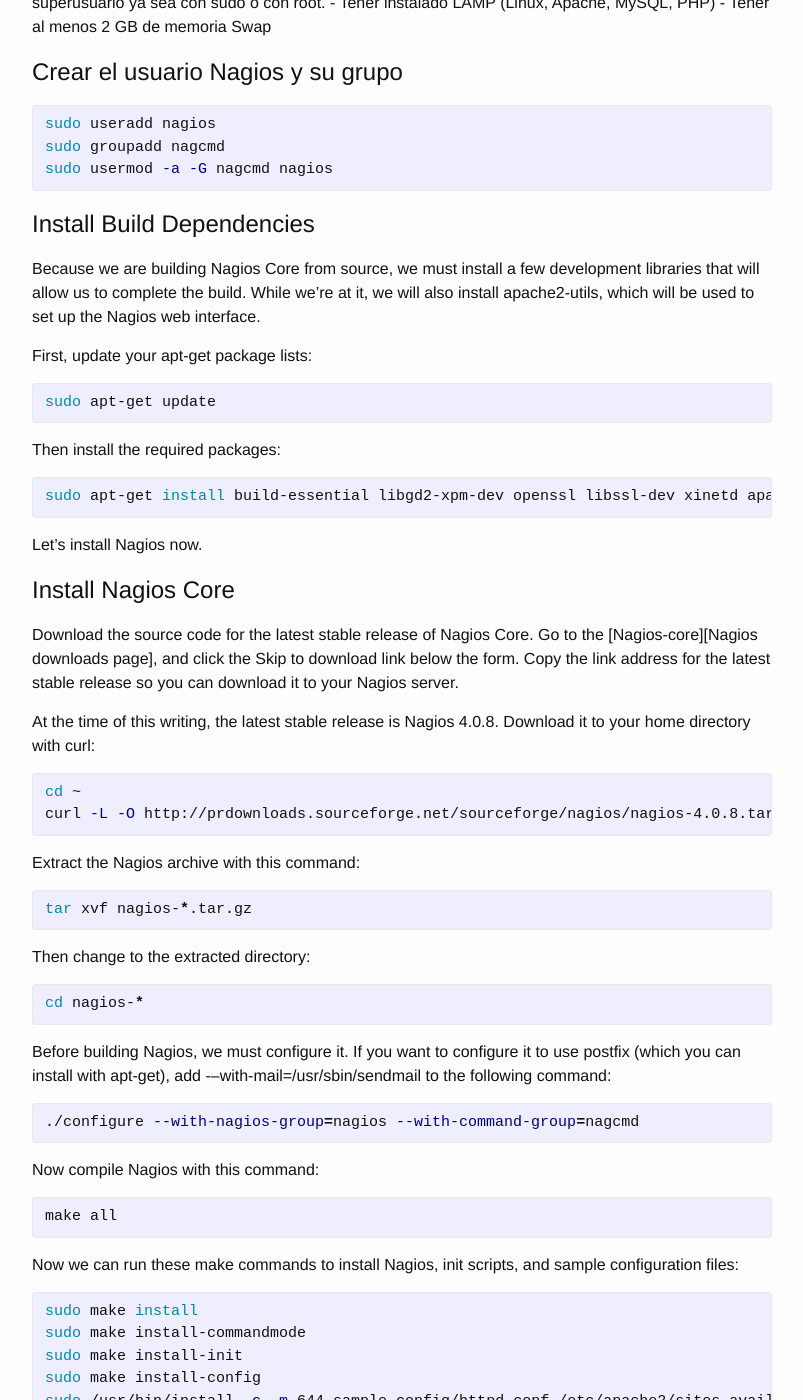
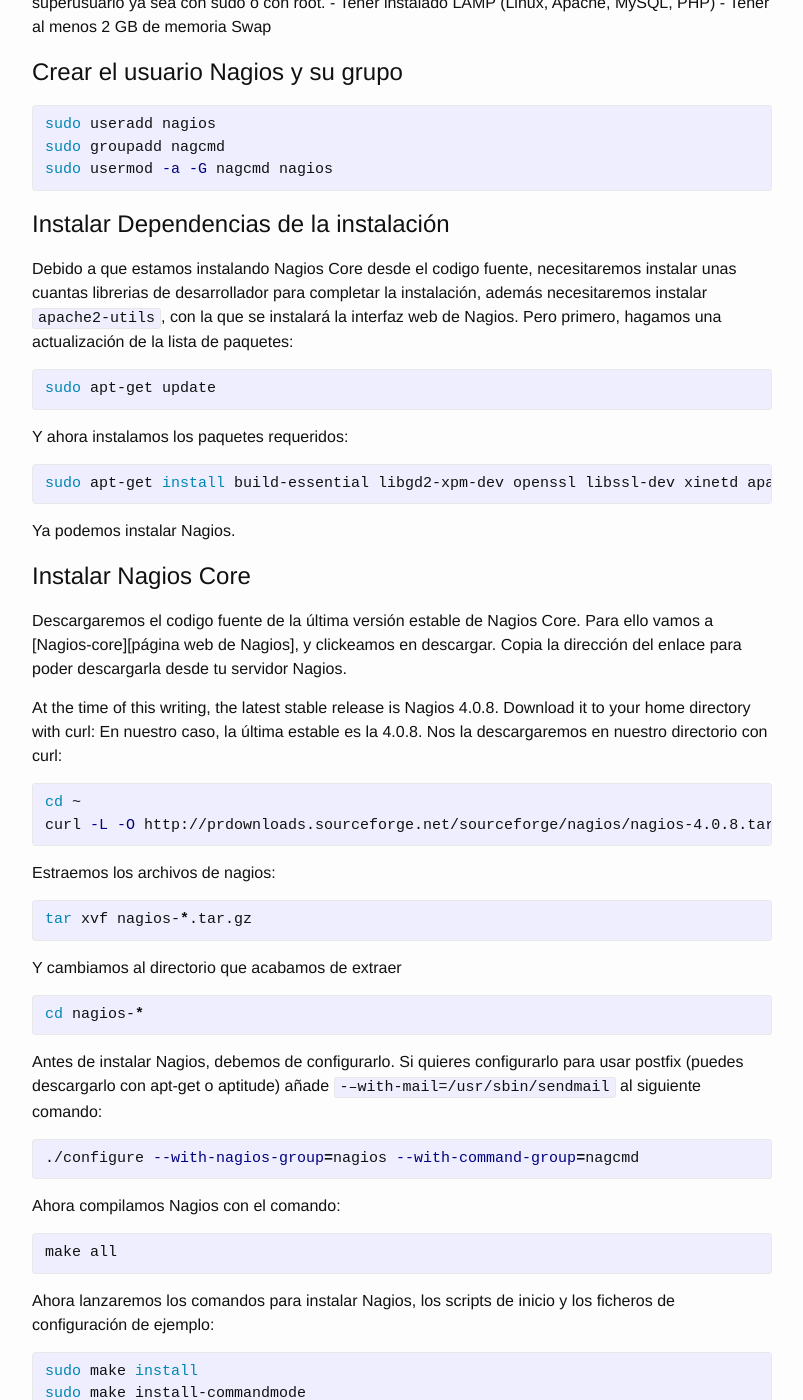
Before and after one commit to jedelwey/jedelwey.github.io, a Jekyll site: the page built from _posts/2015-06-17-instalacion-nagios-ubuntu-14-04-LTS.markdown, in a window 1280 px wide and 1400 px high, scrolled down 326 px. Shown: the whole window, without its empty margins (238-1041 px from the left). Built offline with Jekyll 4.4.1, drawn with Linux system fonts in a browser that asks for light colours; some of the changed text lies outside the part shown.

Commit message:
Post totalmente traducido

```diff
--- a/_posts/2015-06-17-instalacion-nagios-ubuntu-14-04-LTS.markdown
+++ b/_posts/2015-06-17-instalacion-nagios-ubuntu-14-04-LTS.markdown
@@ -12,51 +12,70 @@ Para poder seguir este tutorial, hay que tener unos requisitos básicos.
     - Tener al menos 2 GB de memoria Swap
 
 # Crear el usuario Nagios y su grupo
+
 {% highlight bash %}
 sudo useradd nagios
 sudo groupadd nagcmd
 sudo usermod -a -G nagcmd nagios
 {% endhighlight %}
-# Install Build Dependencies
 
-Because we are building Nagios Core from source, we must install a few development libraries that will allow us to complete the build. While we're at it, we will also install apache2-utils, which will be used to set up the Nagios web interface.
+# Instalar Dependencias de la instalación
 
-First, update your apt-get package lists:
+Debido a que estamos instalando Nagios Core desde el codigo fuente, necesitaremos instalar unas cuantas librerias de desarrollador para completar la instalación, además necesitaremos instalar ``apache2-utils``, con la que se instalará la interfaz web de Nagios.
+Pero primero, hagamos una actualización de la lista de paquetes:
+
 {% highlight bash %}
 sudo apt-get update
 {% endhighlight %}
-Then install the required packages:
+
+Y ahora instalamos los paquetes requeridos:
+
 {% highlight bash %}
 sudo apt-get install build-essential libgd2-xpm-dev openssl libssl-dev xinetd apache2-utils
 {% endhighlight %}
-Let's install Nagios now.
 
-# Install Nagios Core
+Ya podemos instalar Nagios.
 
-Download the source code for the latest stable release of Nagios Core. Go to the [Nagios-core][Nagios downloads page], and click the Skip to download link below the form. Copy the link address for the latest stable release so you can download it to your Nagios server.
+# Instalar Nagios Core
+Descargaremos el codigo fuente de la última versión estable de Nagios Core. Para ello vamos a [Nagios-core][página web de Nagios], y clickeamos en descargar. Copia la dirección del enlace para poder descargarla desde tu servidor Nagios.
 
 At the time of this writing, the latest stable release is Nagios 4.0.8. Download it to your home directory with curl:
+En nuestro caso, la última estable es la 4.0.8. Nos la descargaremos en nuestro directorio con curl:
+
 {% highlight bash %}
 cd ~
 curl -L -O http://prdownloads.sourceforge.net/sourceforge/nagios/nagios-4.0.8.tar.gz
 {% endhighlight %}
-Extract the Nagios archive with this command:
+
+
+Estraemos los archivos de nagios:
+
 {% highlight bash %}
 tar xvf nagios-*.tar.gz
 {% endhighlight %}
-Then change to the extracted directory:
+
+Y cambiamos al directorio que acabamos de extraer
+
 {% highlight bash %}
 cd nagios-*
 {% endhighlight %}
-Before building Nagios, we must configure it. If you want to configure it to use postfix (which you can install with apt-get), add -–with-mail=/usr/sbin/sendmail to the following command:
+
+
+Antes de instalar Nagios, debemos de configurarlo. Si quieres configurarlo para usar postfix (puedes descargarlo con apt-get o aptitude) añade
+``-–with-mail=/usr/sbin/sendmail`` al siguiente comando:
+
 {% highlight bash %}
 ./configure --with-nagios-group=nagios --with-command-group=nagcmd
 {% endhighlight %}
-Now compile Nagios with this command:
+
+Ahora compilamos Nagios con el comando:
+
 {% highlight bash %}
 make all
 {% endhighlight %}
-Now we can run these make commands to install Nagios, init scripts, and sample configuration files:
+
+Ahora lanzaremos los comandos para instalar Nagios, los scripts de inicio y los ficheros de configuración de ejemplo:
+
 {% highlight bash %}
 sudo make install
 sudo make install-commandmode
@@ -64,61 +83,83 @@ sudo make install-init
 sudo make install-config
 sudo /usr/bin/install -c -m 644 sample-config/httpd.conf /etc/apache2/sites-available/nagios.conf
 {% endhighlight %}
+
 In order to issue external commands via the web interface to Nagios, we must add the web server user, www-data, to the nagcmd group:
+Para poder ejecutar comandos externos por la interfaz web de NAgios, debemos añadir al usuario de Apache ``www-data`` al grupo ``nagcmd`` para que tenga los permisos suficientes:
+
 {% highlight bash %}
 sudo usermod -G nagcmd www-data
 {% endhighlight %}
-# Install Nagios Plugins
 
-Find the latest release of Nagios Plugins here: [Nagios Plugins Download][Nagios-plugins]. Copy the link address for the latest version, and copy the link address so you can download it to your Nagios server.
+# Instalar Nagios Plugins
 
-At the time of this writing, the latest version is Nagios Plugins 2.0.3. Download it to your home directory with curl:
+Encuentra la última versión estable de Nagios Plugins aquí: [Descargar Nagios Plugins][Nagios-plugins]. Copia la dirección para poder descargarla desde el servidor nagios.
+En nuestro caso, la última versión estable es Nagios Plugins 2.0.3. La descargamos en nuestro directorio home con curl:
+
 {% highlight bash %}
 cd ~
 curl -L -O http://nagios-plugins.org/download/nagios-plugins-2.0.3.tar.gz
 {% endhighlight %}
-Extract Nagios Plugins archive with this command:
+
+Estraemos los archivos de Nagios Plugins con el comando:
+
 {% highlight bash %}
 tar xvf nagios-plugins-*.tar.gz
 {% endhighlight %}
-Then change to the extracted directory:
+
+Nos cambiamos a la carpeta de Nagios plugins:
+
 {% highlight bash %}
 cd nagios-plugins-*
 {% endhighlight %}
-Before building Nagios Plugins, we must configure it. Use this command:
+
+Como con Nagios Core, antes debemos configurarlo. Para ello escribimos:
+
 {% highlight bash %}
 ./configure --with-nagios-user=nagios --with-nagios-group=nagios --with-openssl
 {% endhighlight %}
-Now compile Nagios Plugins with this command:
+
+Ahora compilamos con el comando:
+
 {% highlight bash %}
 make
 {% endhighlight %}
-Then install it with this command:
+
+Y lo instalamos con este otro:
+
 {% highlight bash %}
 sudo make install
 {% endhighlight %}
-# Install NRPE
 
-Find the source code for the latest stable release of NRPE at the [NRPE downloads page][NRPE]. Download the latest version to your Nagios server.
+# Instalar NRPE
 
-At the time of this writing, the latest release is 2.15. Download it to your home directory with curl:
+Puedes encontrar el codigo de la ultima version estable de NRPE en [la página de descargas de NRPE][NRPE]. Descargate la última versión estable apra tu servidor, copiando la url, como en casos anteriores usaremos curl. En nuestro caso, la ultima version estable es la 2.15.
+
 {% highlight bash %}
 cd ~
 curl -L -O http://downloads.sourceforge.net/project/nagios/nrpe-2.x/nrpe-2.15/nrpe-2.15.tar.gz
 {% endhighlight %}
-Extract the NRPE archive with this command:
+
+Estraemos los archivos:
+
 {% highlight bash %}
 tar xvf nrpe-*.tar.gz
 {% endhighlight %}
-Then change to the extracted directory:
+
+Nos cambiamos al directorio de nrpe:
+
 {% highlight bash %}
 cd nrpe-*
 {% endhighlight %}
-Configure NRPE with these commands:
+
+Configuramos NRPE con estas opciones. Es muy importante sobre todo las opciones ``--with-ssl`` y ``--with-ssl-lib`` ya que sin estas bien puestas nos dará error y no podremos continuar. La libreria puede variar dependiendo de la arquitectura (x32, x86, ARM)
+
 {% highlight bash %}
 ./configure --enable-command-args --with-nagios-user=nagios --with-nagios-group=nagios --with-ssl=/usr/bin/openssl --with-ssl-lib=/usr/lib/x86_64-linux-gnu
 {% endhighlight %}
-Now build and install NRPE and its xinetd startup script with these commands:
+
+Ahora compilamos e instalamos NRPE y añadimos el script de arranque con xinetd. Como no lo tenemos instalado lo instalamos en un momento:
+
 {% highlight bash %}
 make all
 sudo make install
@@ -126,134 +167,176 @@ sudo aptitude install xinetd
 sudo make install-xinetd
 sudo make install-daemon-config
 {% endhighlight %}
-Open the xinetd startup script in an editor:
+
+Abrimos el scrip de arranque de xinetd con el editor que queramos:
+
 {% highlight bash %}
 sudo nano /etc/xinetd.d/nrpe
 {% endhighlight %}
-Modify the only_from line by adding the private IP address of the your Nagios server to the end (substitute in the actual IP address of your server):
+
+Modificamos la linea ``only_form`` añadiendo la IP privada de nuestro servidor nagios o nuestra IP pública si queremos acceder desde fuera:
+
 {% highlight bash %}
 only_from = 127.0.0.1 192.168.1.200
 {% endhighlight %}
-Save and exit. Only the Nagios server will be allowed to communicate with NRPE.
 
-Restart the xinetd service to start NRPE:
+Guardamos y salimos. Ahora solo Nagios server puede comunicarse con NRPE (lo cual aumenta la seguridad).
+Reiniciamos el servicio xinetd para arrancar NRPE:
+
 {% highlight bash %}
 sudo service xinetd restart
 {% endhighlight %}
-Now that Nagios 4 is installed, we need to configure it.
 
-# Configure Nagios
-Now let's perform the initial Nagios configuration. You only need to perform this section once, on your Nagios server.
+Ya tenemos instalado Nagios 4, ahora vamos a configurarlo.
+# Configurando Nagios
+Ahora vamos a crear la configuración inicial de Nagios.
 
-# Organize Nagios Configuration
+# Organizar la configuración de Nagios
 
-Open the main Nagios configuration file in your favorite text editor. We'll use nano to edit the file:
+Abrimos el fichero principal de configuración de nagios con nuestro editor:
+
 {% highlight bash %}
 sudo nano /usr/local/nagios/etc/nagios.cfg
 {% endhighlight %}
-Now find an uncomment this line by deleting the #:
 
+
+Ahora descomentamos esta linea borrando el #:
+
+{% highlight bash %}
 #cfg_dir=/usr/local/nagios/etc/servers
-Save and exit.
+{% endhighlight %}
 
-Now create the directory that will store the configuration file for each server that you will monitor:
+Guardamos y salimos.
+
+Ahora crearemos el directorio en el que se guardaran los ficheros de cada servidor que queramos monitorizar:
+
 {% highlight bash %}
 sudo mkdir /usr/local/nagios/etc/servers
 {% endhighlight %}
+
 # Configure Nagios Contacts
 
-Open the Nagios contacts configuration in your favorite text editor. We'll use nano to edit the file:
+Abrimos el fichero de configuración de Nagios:
+
 {% highlight bash %}
 sudo nano /usr/local/nagios/etc/objects/contacts.cfg
 {% endhighlight %}
-Find the email directive, and replace its value (the highlighted part) with your own email address:
+
+Encontramos la directiva de email y la reemplazamos por nuestar dirección de email:
+
 {% highlight bash %}
 email                           nagios@finode.com        ; <<***** CHANGE THIS TO YOUR EMAIL ADDRESS ******
 {% endhighlight %}
-Save and exit.
 
-#Configure check_nrpe Command
+Guardamos y salimos.
 
-Let's add a new command to our Nagios configuration:
+# Configurando el commando check_nrpe
+
+Añadiremos un nuevo comando a nuestra configuración de nagios, para ello editamos el fichero:
+
 {% highlight bash %}
 sudo nano /usr/local/nagios/etc/objects/commands.cfg
 {% endhighlight %}
-Add the following to the end of the file:
+
+Y añadimos la siguientes lineas al fichero:
+
 {% highlight bash %}
 define command{
         command_name check_nrpe
         command_line $USER1$/check_nrpe -H $HOSTADDRESS$ -c $ARG1$
 }
 {% endhighlight %}
-Save and exit. This allows you to use the check_nrpe command in your Nagios service definitions.
 
-#Configure Apache
+Guardamos y cerrramos. Esto te permite usar check_nrpe en tus definiciones de servicios de Nagios.
 
-Enable the Apache rewrite and cgi modules:
+# Congigurando apache Apache
+
+Activamos los modulos de apache rewrite y cgi:
+
 {% highlight bash %}
 sudo a2enmod rewrite
 sudo a2enmod cgi
 {% endhighlight %}
-Use htpasswd to create an admin user, called "nagiosadmin", that can access the Nagios web interface:
+
+Usaremos htpasswd para crear un administrador de usuario, llamado "nagiosadmin", que tendrá el acceso a la interface web de Nagios:
+
 {% highlight bash %}
 sudo htpasswd -c /usr/local/nagios/etc/htpasswd.users nagiosadmin
 {% endhighlight %}
-Enter a password at the prompt. Remember this password, as you will need it to access the Nagios web interface.
 
-Now create a symbolic link of nagios.conf to the sites-enabled directory:
+Escribe la password. Recuerdala por que la necesitaras para poder acceder a Nagios desde la web.
+Ahora crearemos un enlace simbolico de ``nagios.conf`` a el directorio ``sites-enabled``:
+
 {% highlight bash %}
 sudo ln -s /etc/apache2/sites-available/nagios.conf /etc/apache2/sites-enabled/
 {% endhighlight %}
-Nagios is ready to be started. Let's do that, and restart Apache:
+
+Ahora nagios está listo para arrancar. Arranquemoslo y también Apache (para poder verlo):
+
 {% highlight bash %}
 sudo service nagios start
 sudo service apache2 restart
 {% endhighlight %}
-To enable Nagios to start on server boot, run this command:
+
+Para arrancar Nagios al arrancar el servidor, crearemos un enlace simbolico:
+
 {% highlight bash %}
 sudo ln -s /etc/init.d/nagios /etc/rcS.d/S99nagios
 {% endhighlight %}
-# Optional: Restrict Access by IP Address
-If you want to restrict the IP addresses that can access the Nagios web interface, you will want to edit the Apache configuration file:
+
+# Optional: Restringir el acceso por IP
+
+Si queremos restringir la direcciones IP desde las que queremos acceder a la interfaz web (intranet), tendremos que editar el fichero de configuración de apache:
+
 {% highlight bash %}
 sudo nano /etc/apache2/sites-available/nagios.conf
 {% endhighlight %}
-Find and comment the following two lines by adding # symbols in front of them:
+
+Encuentra y comenta las siguientes dos lineas poniendole el simbolo # delante de ellas.
+
 {% highlight bash %}
 Order allow,deny
 Allow from all
 {% endhighlight %}
-Then uncomment the following lines, by deleting the # symbols, and add the IP addresses or ranges (space delimited) that you want to allow to in the Allow from line:
+
+Ahora descomenta las siguientes lineas, borrando el simbolo # y añade el rango de ip o la ip que quieres que sea permitida.
+
 {% highlight bash %}
 #  Order deny,allow
 #  Deny from all
 #  Allow from 127.0.0.1
 {% endhighlight %}
-As these lines will appear twice in the configuration file, so you will need to perform these steps once more.
 
-Save and exit.
+Estas lineas apareceran varias veces en el fichero de configuración, por lo que tendrá que cambiarlas varias veces.
 
-Now restart Apache to put the change into effect:
+Guardamos y salimos.
+
+Ahora reiniciamos apache para que hagan cambio los efectos:
+
 {% highlight bash %}
 sudo service nagios restart
 sudo service apache2 restart
 {% endhighlight %}
-Nagios is now running, so let's try and log in.
+
+NAgios está ahora funcionando, vmaos a entrar y iniciar sesión en él.
 
 # Accessing the Nagios Web Interface
-Open your favorite web browser, and go to your Nagios server (substitute the IP address or hostname for the highlighted part):
+Abre el navegador y abre tu servidor nagios (sustituye la ip o el nombre del equipo por el tuyo)
+
 {% highlight bash %}
 http://nagios_server_ip/nagios
 {% endhighlight %}
-Because we configured Apache to use htpasswd, you must enter the login credentials that you created earlier. We used "nagiosadmin" as the username:
+
+Debido a que se ha configurado apache para usar htpasswd, debes introducir el usuario y contraseña que hemos creado antes. Recuerda que usamos "nagiosadmin" como usuario
 
 <img src="https://davidduranmartos.github.io/images/autenticacion.PNG"/>
-After authenticating, you will be see the default Nagios home page. Click on the Hosts link, in the left navigation bar, to see which hosts Nagios is monitoring:
+
+
+Después de autenticarte, puedes ver la página por defecto de Nagios. Ahora haga click en Hosts en la parte izquierda de la web para ver los equipos que estás monitorizando.
 
 <img src="https://davidduranmartos.github.io/images/nagios-core.PNG"/>
-As you can see, Nagios is monitoring only "localhost", or itself.
 
-Let's monitor another host with Nagios!
+Como puedes ver funciona perfectamente.
 
 [NRPE]:             http://sourceforge.net/projects/nagios/files/nrpe-2.x/
 [Nagios-plugins]:   http://nagios-plugins.org/download/?C=M;O=D
```
